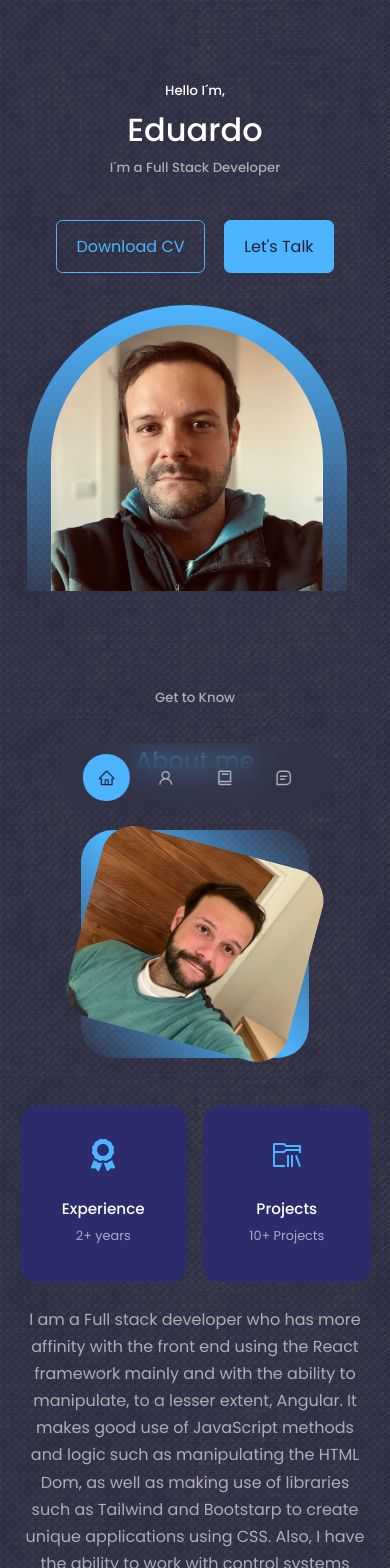
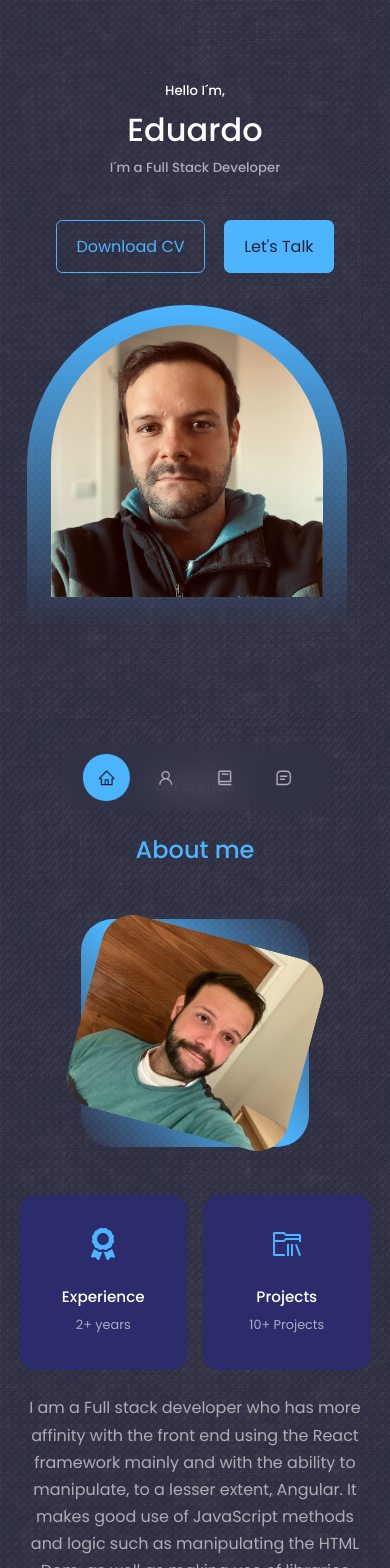
Before and after one commit to EABR986/Eduardo_Blanco_Portfolio, a React (Create React App) app in the folder eabr_portfolio_website/: page / in a window 390 px wide. Shown: the top 1568 px of the page. Built offline with nearby package versions, Linux system fonts and the light colour scheme.

Commit message:
feat: change movil section margin

```diff
--- a/eabr_portfolio_website/src/components/header/header.css
+++ b/eabr_portfolio_website/src/components/header/header.css
@@ -77,7 +77,7 @@ header{
 }
 @media screen and (max-width:600px){
     header{
-        height: 70vh;
+        height: 90vh;
 
     }
     .header__socials, .scroll__down{
--- a/eabr_portfolio_website/src/components/portfolio/Portfolio.jsx
+++ b/eabr_portfolio_website/src/components/portfolio/Portfolio.jsx
@@ -57,7 +57,7 @@ const data = [
     id: 6,
     category: 'Frontend',
     image: IMG6,
-    title: "tic-tac-toe",
+    title: "Avengers App",
     desc: "esto es una descripcion",
     demo: 'https://tic-tac-toe-eabr.vercel.app/',
         github: 'https://github.com/EABR986/tic-tac-toe'
--- a/eabr_portfolio_website/src/index.css
+++ b/eabr_portfolio_website/src/index.css
@@ -129,6 +129,10 @@ img{
         width: var(--container-width-sm);
     }
 
+    section{
+        margin-top: 1rem;
+    }
+
     section >h2 {
         margin-top: 2rem;
     }
```
